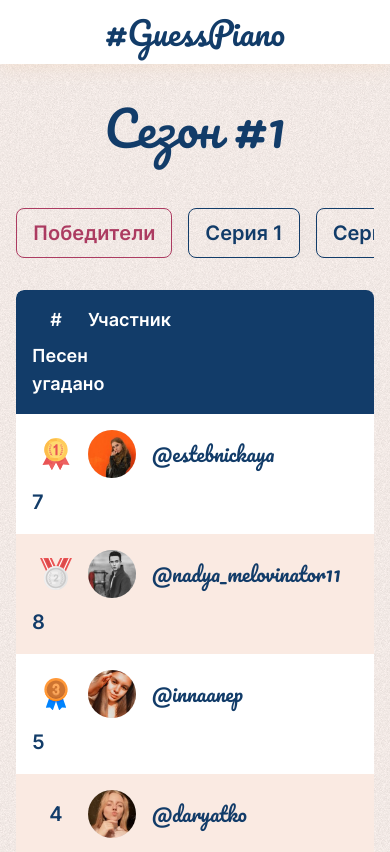
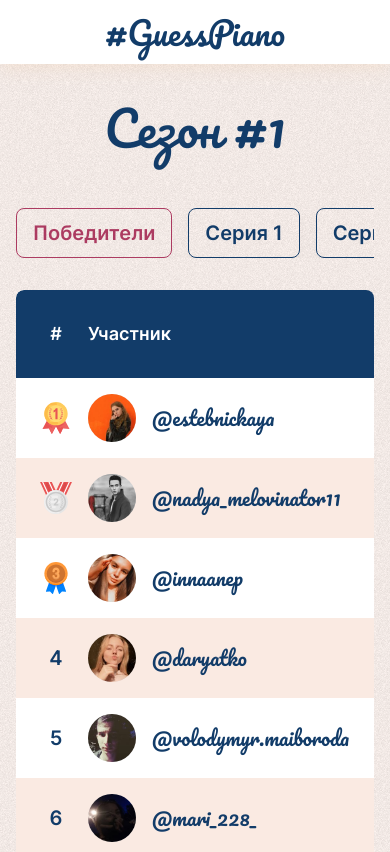
Before and after one commit to ardier16/guess-piano, a Nuxt app: page /season-1 in a window 390 px wide. Shown: the top 852 px of the page. Built offline with nearby package versions, Linux system fonts and the light colour scheme.

Commit message:
Fix mobile winners

```diff
--- a/components/SeasonWinners.vue
+++ b/components/SeasonWinners.vue
@@ -118,8 +118,8 @@
     grid-template-columns: 128px 1fr 0.4fr 0.4fr;
 
     @include respond-to(sm) {
-      grid-template-columns: 48px 320px 64px;
-      width: 464px;
+      grid-template-columns: 48px 320px 64px 72px;
+      width: 556px;
     }
   }
 
```
